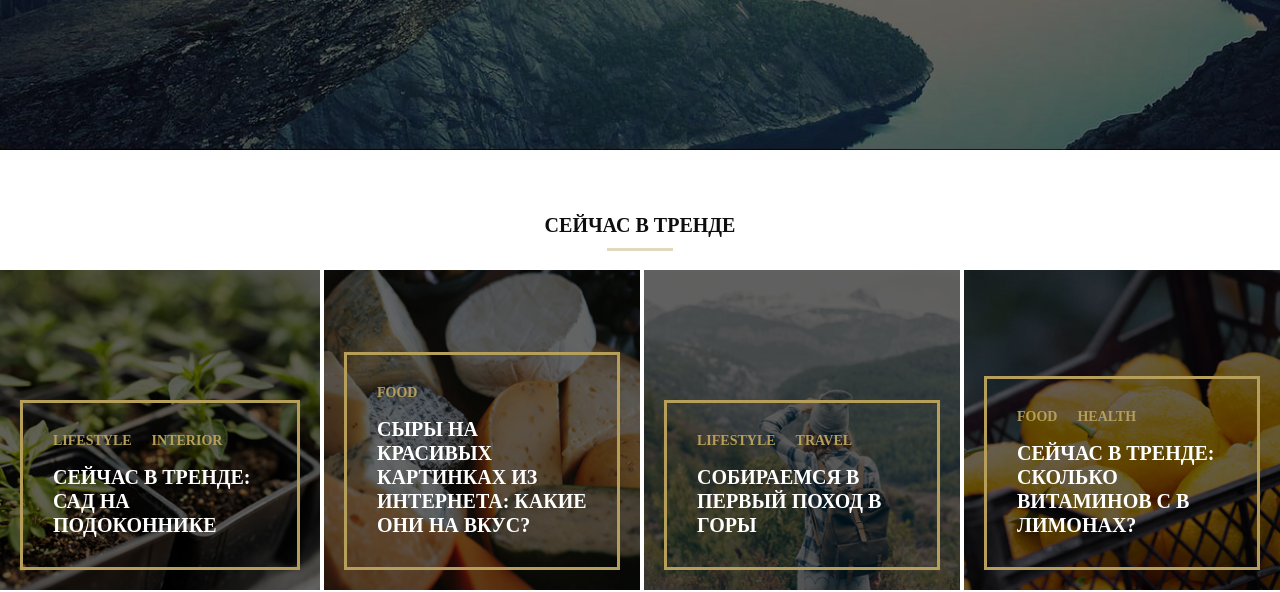
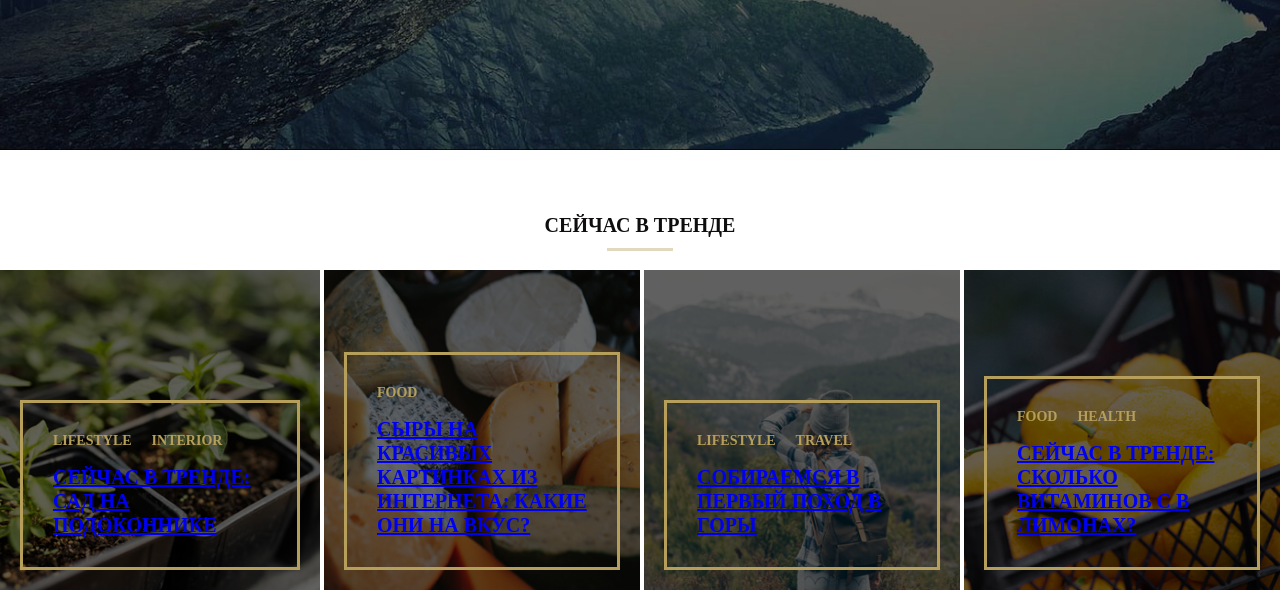
Before and after one commit to Albinok/diplom, a plain HTML site: page index.html in a window 1280 px wide. Shown: the part 360-952 px from the top of the page. Drawn offline with Linux system fonts and the light colour scheme; a web font is replaced by a local one.

Commit message:
Add files via upload

```diff
--- a/index.html
+++ b/index.html
@@ -5,7 +5,7 @@
   <meta http-equiv="X-UA-Compatible" content="IE=edge" />
   <meta name="viewport" content="width=device-width, initial-scale=1.0" />
   <title>noemi</title>
-  <link rel="stylesheet" href="css/noemi.css"/>
+  <link rel="stylesheet" href="css/noemi.css" />
 </head>
 
 <body>
@@ -63,7 +63,9 @@
                 <a href="#0" class="trend-teg-link">interior</a>
               </li>
             </ul>
-            <h2 class="trend-name">Сейчас в тренде: сад на подоконнике</h2>
+            <h2 class="trend-name">
+              <a href="#0" class="trend-link">Сейчас в тренде: сад на подоконнике</a>
+            </h2>
           </div>
         </div>
       </div>
@@ -75,7 +77,9 @@
                 <a href="#0" class="trend-teg-link">food</a>
               </li>
             </ul>
-            <h2 class="trend-name">Сыры на красивых картинках из интернета: какие они на вкус?</h2>
+            <h2 class="trend-name">
+              <a href="#0" class="trend-link">Сыры на красивых картинках из интернета: какие они на вкус?</a>
+            </h2>
           </div>
         </div>
       </div>
@@ -90,7 +94,9 @@
                 <a href="#0" class="trend-teg-link">travel</a>
               </li>
             </ul>
-            <h2 class="trend-name">Собираемся в первый поход в горы</h2>
+            <h2 class="trend-name">
+              <a href="#0" class="trend-link">Собираемся в первый поход в горы</a>
+            </h2>
           </div>
         </div>
       </div>
@@ -105,7 +111,9 @@
                 <a href="#0" class="trend-teg-link">health</a>
               </li>
             </ul>
-            <h2 class="trend-name">Сейчас в тренде: сколько витаминов С в лимонах?</h2>
+            <h2 class="trend-name">
+              <a href="#0" class="trend-link">Сейчас в тренде: сколько витаминов С в лимонах?</a>
+            </h2>
           </div>
         </div>
       </div>
@@ -500,10 +508,10 @@
           <source srcset="images/shop-item-desk3.jpg" media="(min-width: 1200px)">
           <source srcset="images/shop-item-tablet3.jpg" media="(min-width: 641px)">
           <source srcset="images/shop-item-mobile3.jpg" media="(max-width: 640px)">
-          <img class="info-img-product" src="images/last-post5.jpg" alt="подушка" />
+          <img class="info-img-product" src="images/shop-item-desk3.jpg" alt="подушка" />
         </picture>
         <div class="product-description">
-          <h2 class="product-name">Подушки на диван</h2>
+          <h2 class="product-name">Шестиугольная рамка</h2>
           <div class="product-paragraph">
             <p>
               Необычная рамка для украшения дома из видео <a href="#0" class="product-link">"Как сделать рамку из
```
